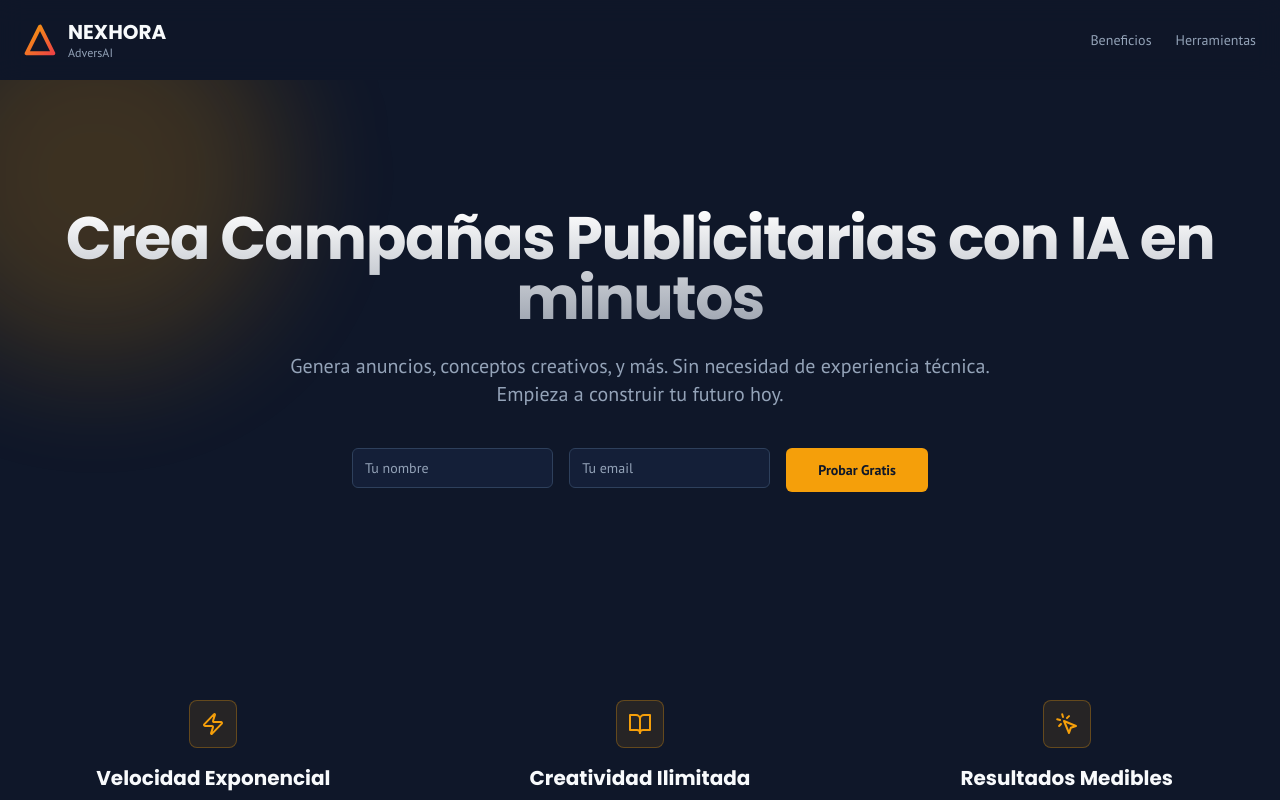
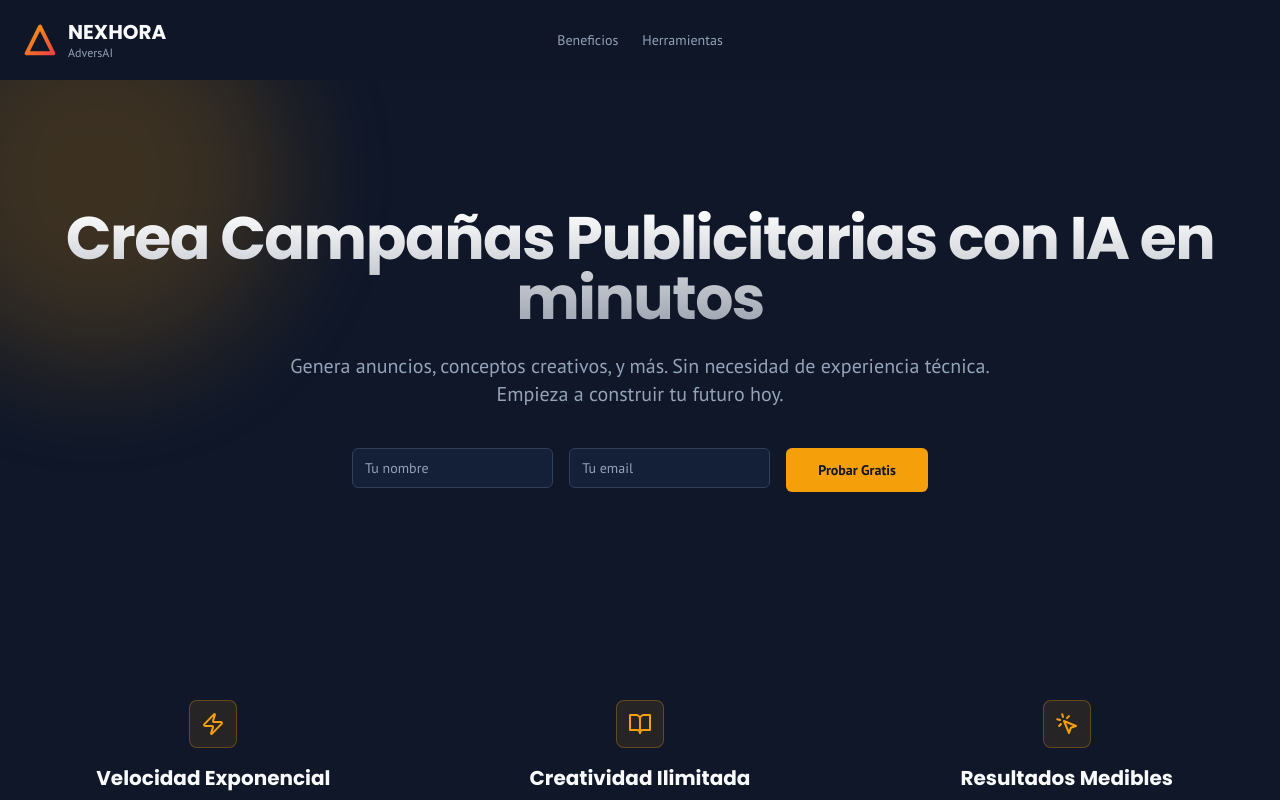
Before and after one commit to Nexhora/AdversAI-Seguro, a Next.js app: page / in a window 1280 px wide. Shown: the top 800 px of the page. Built offline with nearby package versions, Linux system fonts and the light colour scheme.

Commit message:
en la parte que dice beneficios herramientas puedes centrarlo como antes

```diff
--- a/components/header.tsx
+++ b/components/header.tsx
@@ -4,8 +4,8 @@ import Link from 'next/link';
 export function Header() {
   return (
     <header className="sticky top-0 z-50 bg-background/80 backdrop-blur-md">
-      <div className="container mx-auto flex h-20 items-center justify-between px-4 md:px-6">
-        <Link href="/" className="flex items-center gap-3">
+      <div className="container relative mx-auto flex h-20 items-center justify-center px-4 md:px-6">
+        <Link href="/" className="absolute left-4 flex items-center gap-3 md:left-6">
           <Logo className="h-8 w-8" />
           <div>
             <span className="block text-xl font-bold font-display leading-tight">NEXHORA</span>
```
